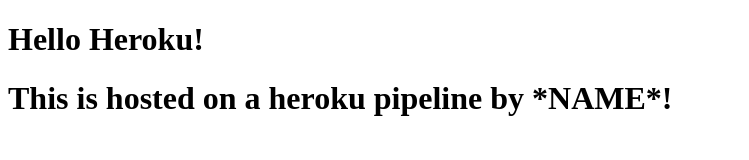
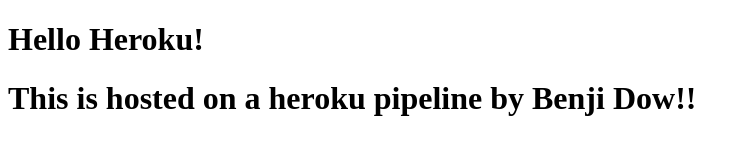
Before and after one commit to aishwaryakhatwani/HerokuActivityExample, a website: page static/index.html in a window 1280 px wide. Shown: the whole page, without its empty margins (0-749 px from the left). Drawn offline with Linux system fonts and the light colour scheme.

Commit message:
name change

```diff
--- a/static/index.html
+++ b/static/index.html
@@ -6,7 +6,7 @@
 </head>
 <body>
 <h1>Hello Heroku!</h1>
-<h1>This is hosted on a heroku pipeline by *NAME*!</h1>
+<h1>This is hosted on a heroku pipeline by Benji Dow!!</h1>
 
 
 </body>
```
